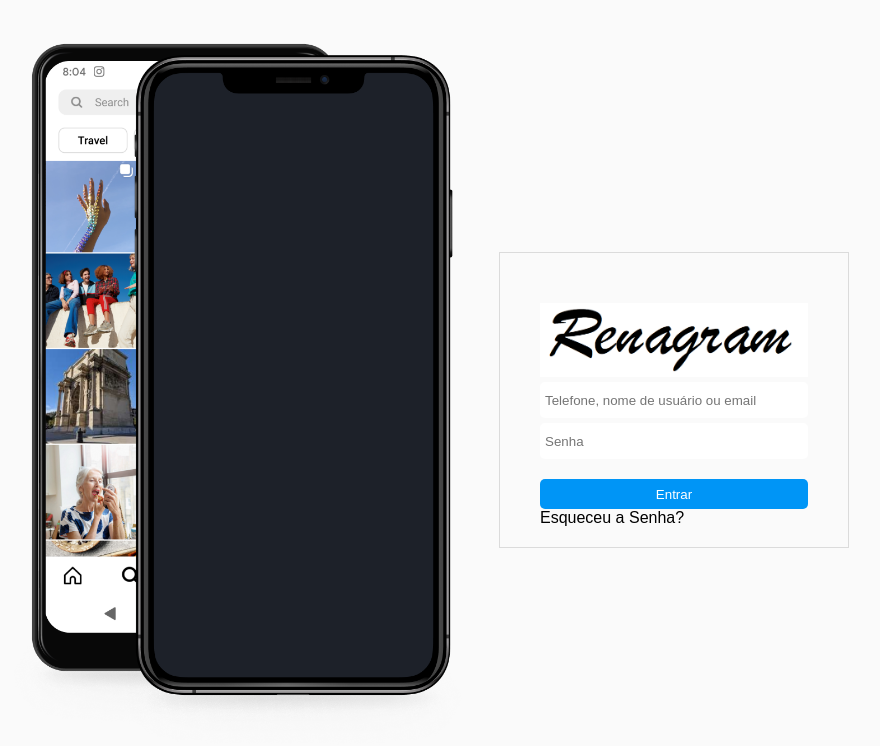
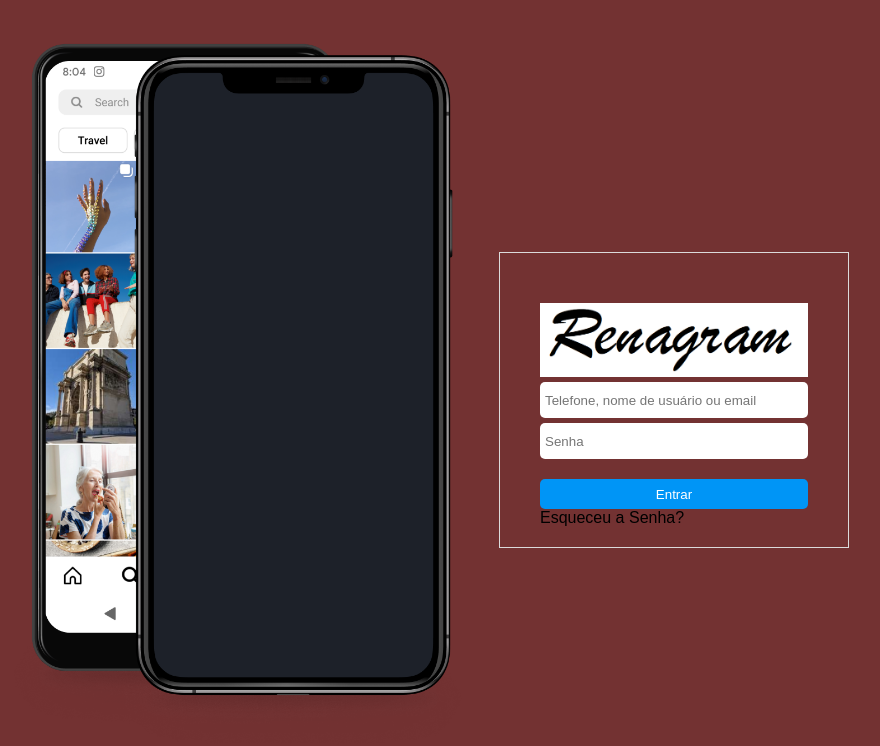
Before and after one commit to Renato1485/renagran, a plain HTML site: page index.html in a window 1280 px wide. Shown: the whole page, without its empty margins (226-1106 px from the left). Drawn offline with Linux system fonts and the light colour scheme.

Commit message:
alteração plano de fundo

```diff
--- a/style.css
+++ b/style.css
@@ -5,7 +5,7 @@
 }
 
 body {
-    background-color: #fafafa;
+    background-color: #733232;
     width: 100vw;
     height: 100vh;
     display: flex;
```
